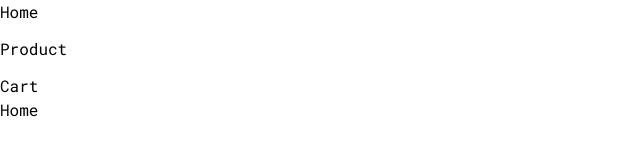
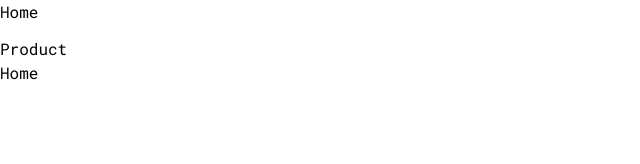
Before and after one commit to TungDo134/LTFE, a React (Vite) app: page /home in a window 1280 px wide. Shown: the top 164 px of the page, without its empty margins (0-640 px from the left). Built offline with nearby package versions, Linux system fonts and the light colour scheme.

Commit message:
sua navbar

```diff
--- a/src/ui/Navbar.jsx
+++ b/src/ui/Navbar.jsx
@@ -1,6 +1,6 @@
 import { NavLink } from "react-router-dom";
 import styled from "styled-components";
-import { useSelector } from "react-redux";
+
 
 // Reuse component
 const NavList = styled.ul`
@@ -9,19 +9,8 @@ const NavList = styled.ul`
   gap: 0.8rem;
 `;
 
-const CartBadge = styled.span`
-  background: red;
-  color: white;
-  border-radius: 50%;
-  padding: 2px 6px;
-  font-size: 12px;
-  margin-left: 6px;
-`;
 
 function Navbar() {
-    const cartCount = useSelector((state) =>
-        state.cart.list.reduce((sum, item) => sum + item.quantity, 0)
-    );
   return (
     <nav>
       <NavList>
@@ -37,15 +26,6 @@ function Navbar() {
           </NavLink>
         </li>
 
-          <li>
-              <NavLink to="/cart">
-            <span>
-              Cart
-                {cartCount > 0 && <CartBadge>{cartCount}</CartBadge>}
-            </span>
-              </NavLink>
-          </li>
-
       </NavList>
     </nav>
   );
```
